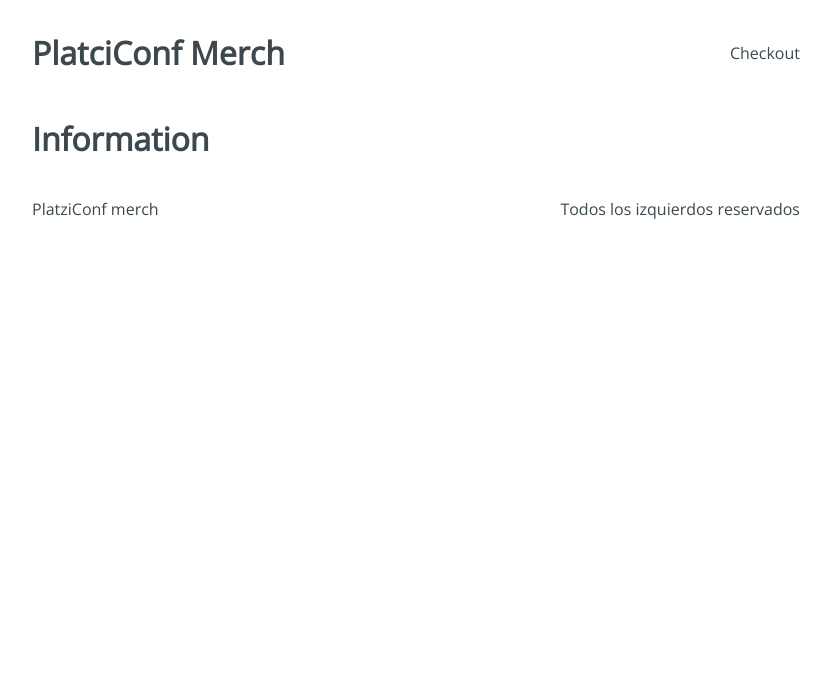
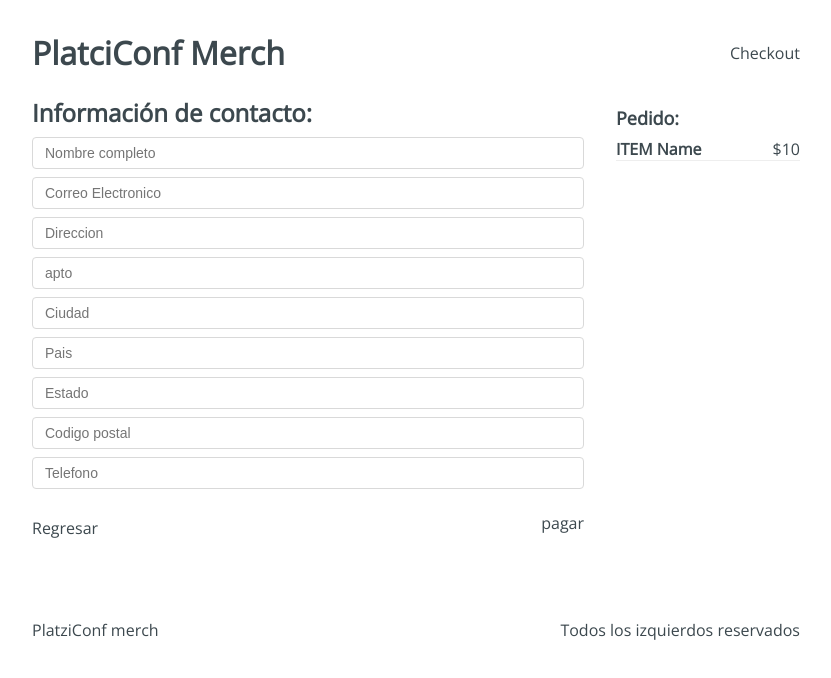
Before and after one commit to Marcos0204/Platzi_Conf_merch, a React app: page /checkout/information in a window 1280 px wide. Shown: the top 678 px of the page, without its empty margins (224-1055 px from the left). Built offline with nearby package versions, Linux system fonts and the light colour scheme.

Commit message:
layout_styles_information_user

```diff
--- a/src/containers/Information.jsx
+++ b/src/containers/Information.jsx
@@ -1,11 +1,42 @@
-import React from 'react'
+import React from 'react';
+import '../styles/components/Information.css';
 
 const Information = () => {
-    return (
-        <div>
-            <h1>Information</h1>
+  return (
+    <div className="Information">
+      <div className="Information-content">
+        <div className="Information-head">
+          <h2>Información de contacto:</h2>
         </div>
-    )
-}
+        <div className="Information-form">
+          <form action="">
+            <input type="text" placeholder="Nombre completo" name="name" />
+            <input type="text" placeholder="Correo Electronico" name="email" />
+            <input type="text" placeholder="Direccion" name="addres" />
+            <input type="text" placeholder="apto" name="apto" />
+            <input type="text" placeholder="Ciudad" name="city" />
+            <input type="text" placeholder="Pais" name="country" />
+            <input type="text" placeholder="Estado" name="state" />
+            <input type="text" placeholder="Codigo postal" name="cp" />
+            <input type="text" placeholder="Telefono" name="phone" />
+          </form>
+        </div>
+        <div className="Information-buttons">
+          <div className="Information-back">Regresar</div>
+          <div className="Information-next">pagar</div>
+        </div>
+      </div>
+      <div className="Information-sidebar">
+        <h3>Pedido:</h3>
+        <div className="Information-item">
+          <div className="Information-element">
+            <h4>ITEM Name</h4>
+            <span>$10</span>
+          </div>
+        </div>
+      </div>
+    </div>
+  );
+};
 
-export default Information
+export default Information;
```
